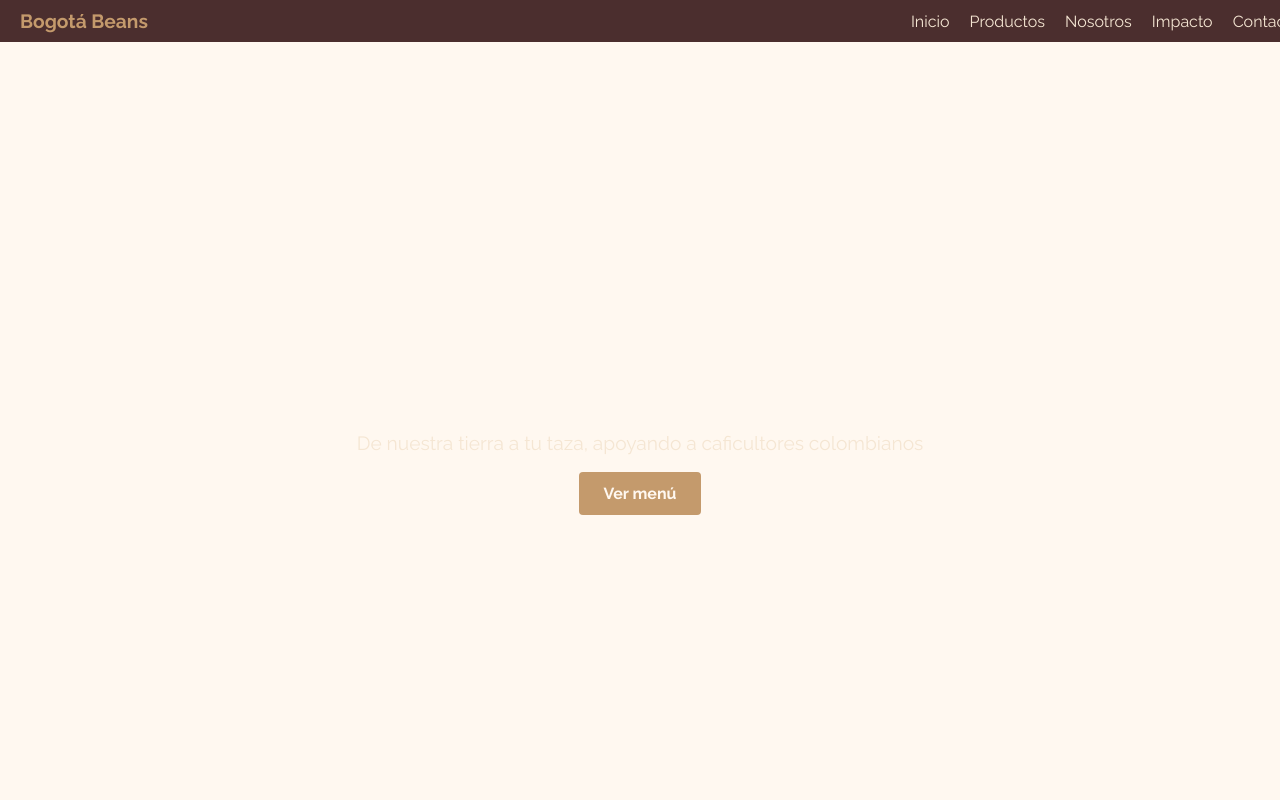
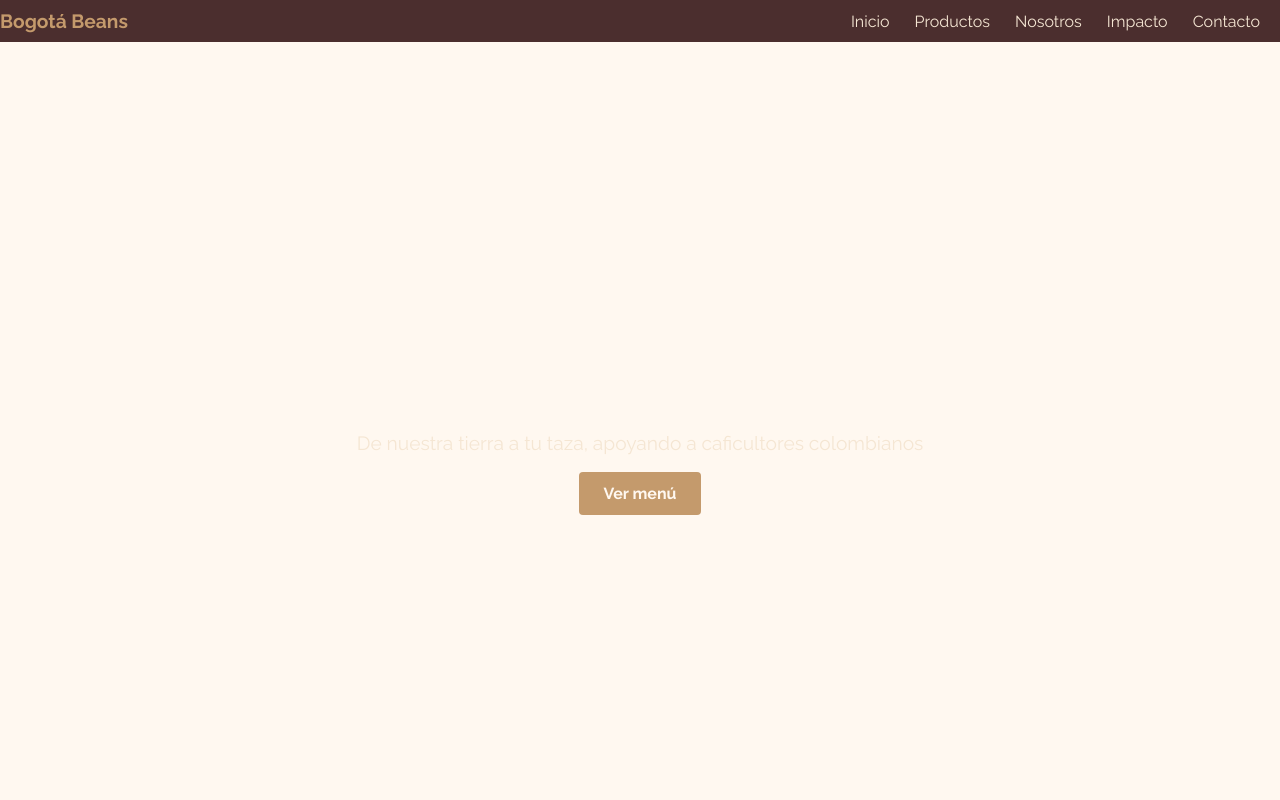
Before and after one commit to alejandra-bolanos-ldg/landing-demo, a plain HTML site: page index.html in a window 1280 px wide. Shown: the top 800 px of the page. Drawn offline with Linux system fonts and the light colour scheme.

Commit message:
fix: added margin to .navba

```diff
--- a/css/style.css
+++ b/css/style.css
@@ -13,7 +13,7 @@ header {
     width: 100%;
     background: #4B2E2E;
     color: #F5E6D3;
-    padding: 10px 20px;
+    padding: 10px 0px;
     font-family: 'Raleway', sans-serif;
     z-index: 1000;
 }
@@ -21,6 +21,7 @@ header {
 .navbar {
     display: flex;
     justify-content: space-between;
+    margin-right: 20px;
     align-items: center;
 }
 
@@ -33,7 +34,7 @@ header {
 .nav-links {
     list-style: none;
     display: flex;
-    gap: 20px;
+    gap: 25px;
     margin: 0;
     padding: 0;
 }
```
